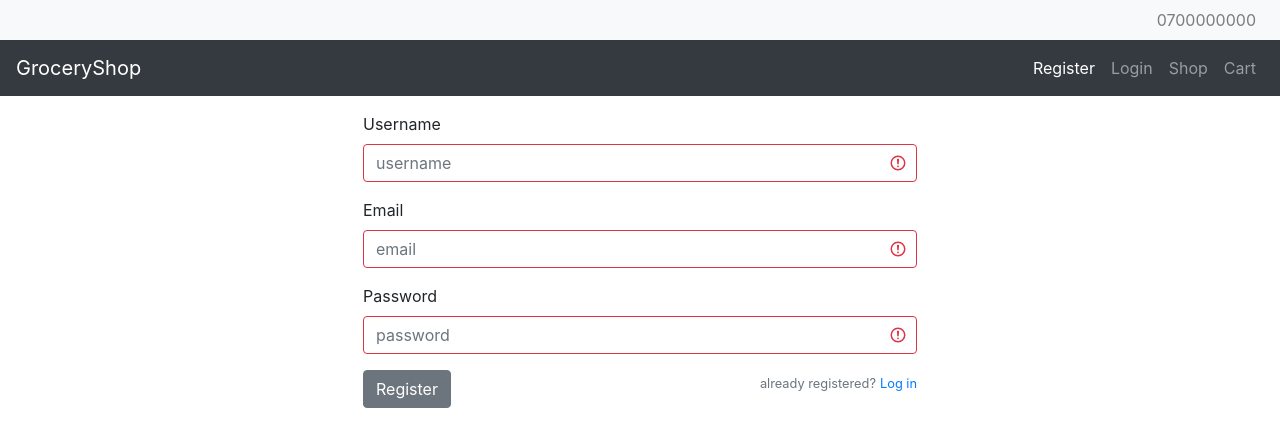
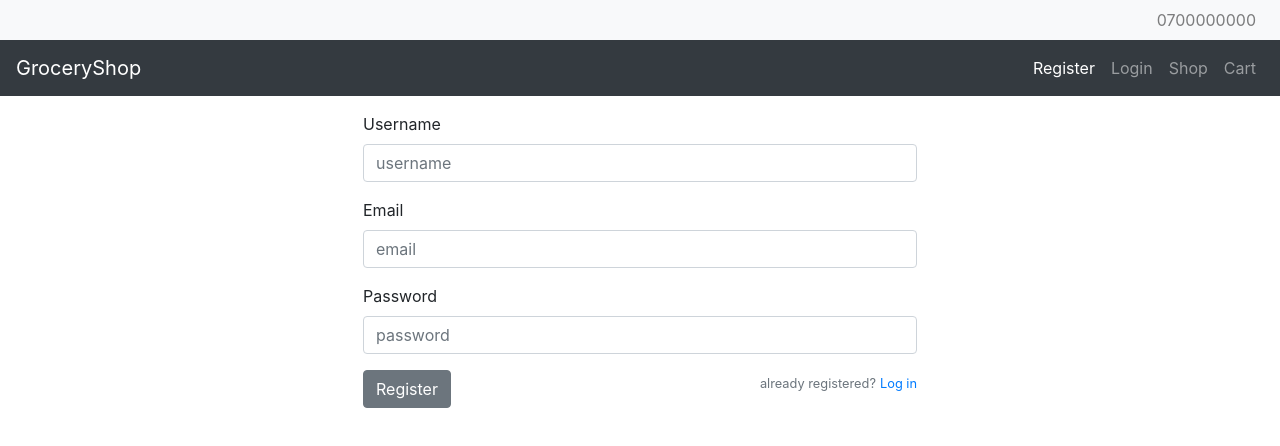
Before and after one commit to c-yator/react-client, a React (Create React App) app: page /register in a window 1280 px wide. Shown: the top 446 px of the page. Built offline with nearby package versions, Linux system fonts and the light colour scheme; no server answers.

Commit message:
third commit

```diff
--- a/src/components/auth/ProtectedAuthLinks.jsx
+++ b/src/components/auth/ProtectedAuthLinks.jsx
@@ -34,11 +34,10 @@ function ProtectedAuthLinks() {
 					Favorites
 				</DropdownItem>
 				<DropdownItem divider />
-				<DropdownItem>
-					<Button className='w-100' onClick={() => dispatch(logout())}>
-						Log out
-					</Button>
-				</DropdownItem>
+
+				<Button className='w-100' onClick={() => dispatch(logout())}>
+					Log out
+				</Button>
 			</DropdownMenu>
 		</UncontrolledDropdown>
 	);
--- a/src/components/pages/Login.jsx
+++ b/src/components/pages/Login.jsx
@@ -31,7 +31,7 @@ function Login() {
 			<FormGroup>
 				<Label for='email'>Email</Label>
 				<Input
-					invalid
+					{...(errors.email && { invalid: true })}
 					type='email'
 					name='email'
 					id='email'
@@ -50,7 +50,7 @@ function Login() {
 			<FormGroup>
 				<Label for='password'>Password</Label>
 				<Input
-					invalid
+					{...(errors.password && { invalid: true })}
 					type='password'
 					name='password'
 					id='password'
--- a/src/components/pages/Register.jsx
+++ b/src/components/pages/Register.jsx
@@ -24,7 +24,7 @@ function Register() {
 			<FormGroup>
 				<Label for='username'>Username</Label>
 				<Input
-					invalid
+					{...(errors.username && { invalid: true })}
 					type='text'
 					name='username'
 					id='username'
@@ -49,7 +49,7 @@ function Register() {
 			<FormGroup>
 				<Label for='email'>Email</Label>
 				<Input
-					invalid
+					{...(errors.email && { invalid: true })}
 					type='email'
 					name='email'
 					id='email'
@@ -67,7 +67,7 @@ function Register() {
 			<FormGroup>
 				<Label for='password'>Password</Label>
 				<Input
-					invalid
+					{...(errors.password && { invalid: true })}
 					type='password'
 					name='password'
 					id='password'
--- a/src/components/products/ProductNav.jsx
+++ b/src/components/products/ProductNav.jsx
@@ -1,4 +1,5 @@
 import React, { useState } from 'react';
+import { useSelector } from 'react-redux';
 import { TabContent, Nav, NavItem, NavLink } from 'reactstrap';
 import classnames from 'classnames';
 
--- a/src/redux/actions/authActions.js
+++ b/src/redux/actions/authActions.js
@@ -4,6 +4,7 @@ import {
 	LOGIN_SUCCESS,
 	REGISTER_SUCCESS,
 	FETCH_USER,
+	LOGOUT_SUCCESS,
 } from '../types';
 
 export const register = (newUser) => async (dispatch) => {
@@ -66,6 +67,9 @@ export const logout = () => async (dispatch) => {
 	try {
 		const res = await instance.delete('auth/logout');
 		console.log(res.data);
+		dispatch({
+			type: LOGOUT_SUCCESS,
+		});
 	} catch (err) {
 		console.log(err);
 	}
```
